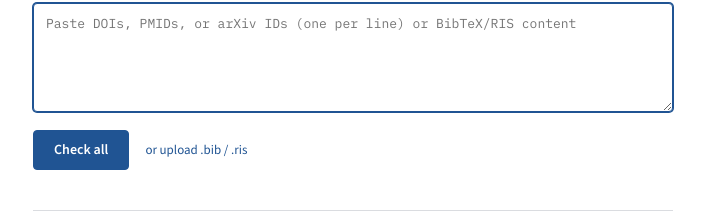
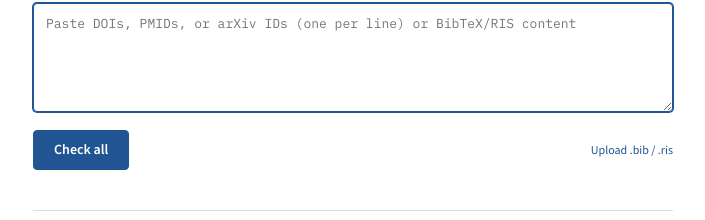
Before and after one commit to Ctariy/RefIntegrity, a website: page public/index.html in a window 1280 px wide. Both pictures are taken after a click on the button "Bulk check or upload file". Shown: the part 336-556 px from the top of the page, without its empty margins (287-992 px from the left). Drawn offline with Linux system fonts and the light colour scheme.

Commit message:
Fix bulk section: upload link right-aligned, smaller

```diff
--- a/public/index.html
+++ b/public/index.html
@@ -214,11 +214,13 @@
                 spellcheck="false"></textarea>
       <div class="bulk-actions">
         <button id="bulk-check-btn" type="button" data-goatcounter-click="check-bulk" data-i18n="search.checkAll">Check all</button>
-        <label class="link-btn file-label-inline">
-          <span data-i18n="search.orUploadFile">or upload .bib / .ris</span>
-          <input type="file" id="file-input-bulk" accept=".bib,.ris,.txt,.enw" hidden>
-        </label>
-        <span id="file-name" class="file-name" hidden></span>
+        <span class="bulk-actions-right">
+          <label class="link-btn file-label-inline">
+            <span data-i18n="search.uploadBibRis">Upload .bib / .ris</span>
+            <input type="file" id="file-input-bulk" accept=".bib,.ris,.txt,.enw" hidden>
+          </label>
+          <span id="file-name" class="file-name" hidden></span>
+        </span>
       </div>
     </section>
 
--- a/public/style.css
+++ b/public/style.css
@@ -214,7 +214,7 @@ main {
   font-family: var(--font-mono);
   font-size: 0.75rem;
 }
-.file-label-inline { cursor: pointer; margin-left: 4px; }
+.file-label-inline { cursor: pointer; font-size: 0.75rem; }
 
 /* Bulk section */
 #bulk-section { margin-bottom: 16px; }
@@ -237,8 +237,13 @@ main {
 .bulk-actions {
   display: flex;
   align-items: center;
-  gap: 12px;
+  justify-content: space-between;
   margin-top: 10px;
+}
+.bulk-actions-right {
+  display: flex;
+  align-items: center;
+  gap: 8px;
 }
 .bulk-actions button {
   padding: 9px 20px;
```
